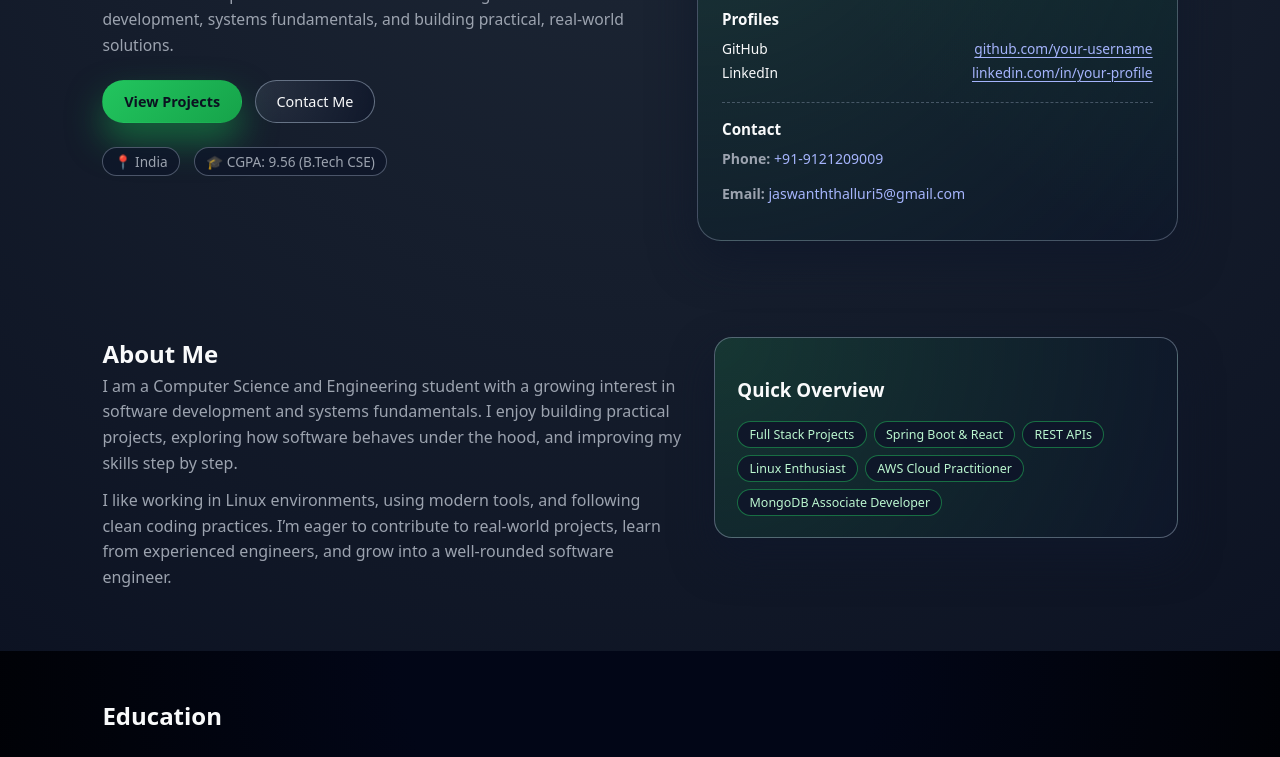
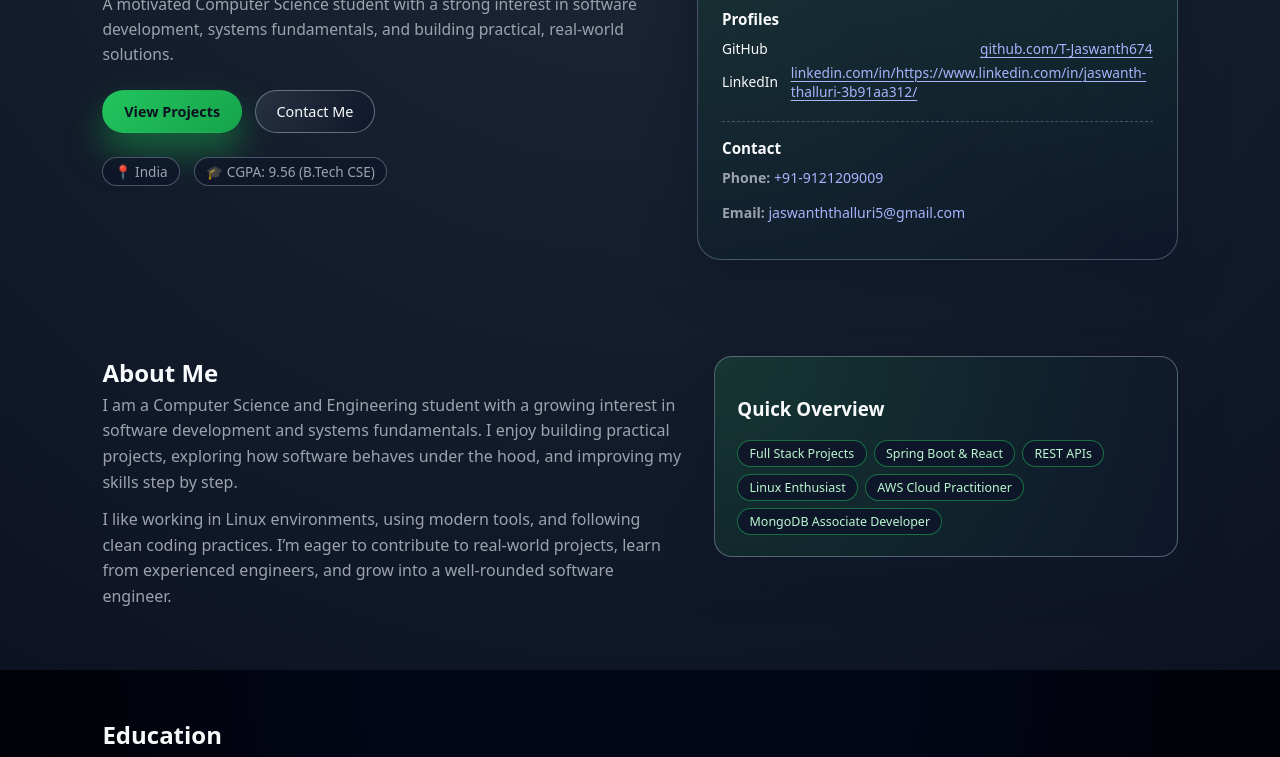
Before and after one commit to T-Jaswanth674/portfolio_1, a plain HTML site: page index.html in a window 1280 px wide. Shown: the part 291-1048 px from the top of the page. Drawn offline with Linux system fonts and the light colour scheme.

Commit message:
Update profile links in index.html

```diff
--- a/index.html
+++ b/index.html
@@ -73,11 +73,11 @@
             <h3>Profiles</h3>
             <div class="link-row">
               <span>GitHub</span>
-              <a href="#" target="_blank" rel="noreferrer">github.com/your-username</a>
+              <a href="#" target="_blank" rel="noreferrer">github.com/T-Jaswanth674</a>
             </div>
             <div class="link-row">
               <span>LinkedIn</span>
-              <a href="#" target="_blank" rel="noreferrer">linkedin.com/in/your-profile</a>
+              <a href="#" target="_blank" rel="noreferrer">linkedin.com/in/https://www.linkedin.com/in/jaswanth-thalluri-3b91aa312/</a>
             </div>
           </div>
           <div class="hero-contact">
```
